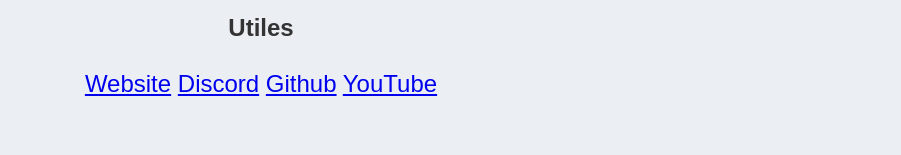
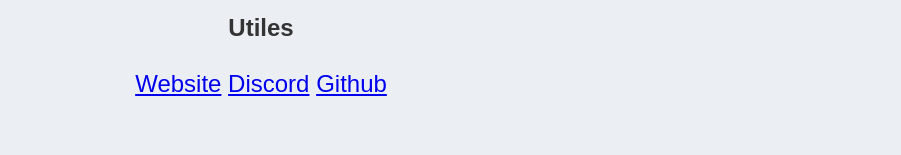
Before and after one commit to zuulaxx/zuulaxx.ml, a plain HTML site: page index.html in a window 1280 px wide. Shown: the part 3477-3632 px from the top of the page, without its empty margins (379-1280 px from the left). Drawn offline with Linux system fonts and the light colour scheme.

Commit message:
Update index.html

```diff
--- a/index.html
+++ b/index.html
@@ -224,7 +224,7 @@
         <a href="https://discord.gg/aBsvuX9b2Q">Discord</a>
         <!--         <a href="https://www.tiktok.com/@zuulaxx.dev">TikTok</a> -->
         <a href="https://github.com/zuulaxx">Github</a>
-        <a href="https://bit.ly/zuulaxx_ytb">YouTube</a>
+
       </div>
       <br>
       <br>
```
